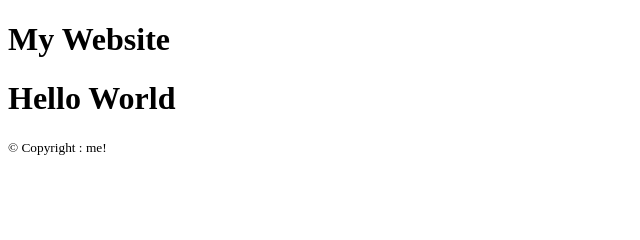
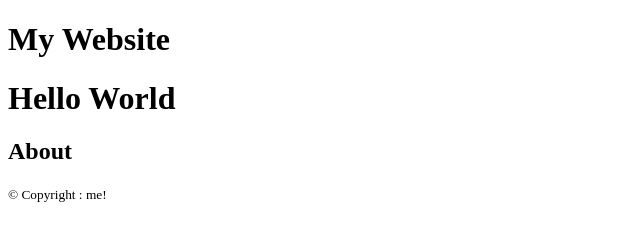
Before and after one commit to AndreSturzenegger/319-git-test, a plain HTML site: page index.html in a window 1280 px wide. Shown: the whole page, without its empty margins (0-640 px from the left). Drawn offline with Linux system fonts and the light colour scheme.

Commit message:
add about section

```diff
--- a/index.html
+++ b/index.html
@@ -13,6 +13,10 @@
         <h1>Hello World</h1>
     </header>
 
+    <section class="sectionClass">
+        <h1>About</h1>
+    </section>
+
     <footer>
       <small>&copy; Copyright : me!</small>
     </footer>
```
